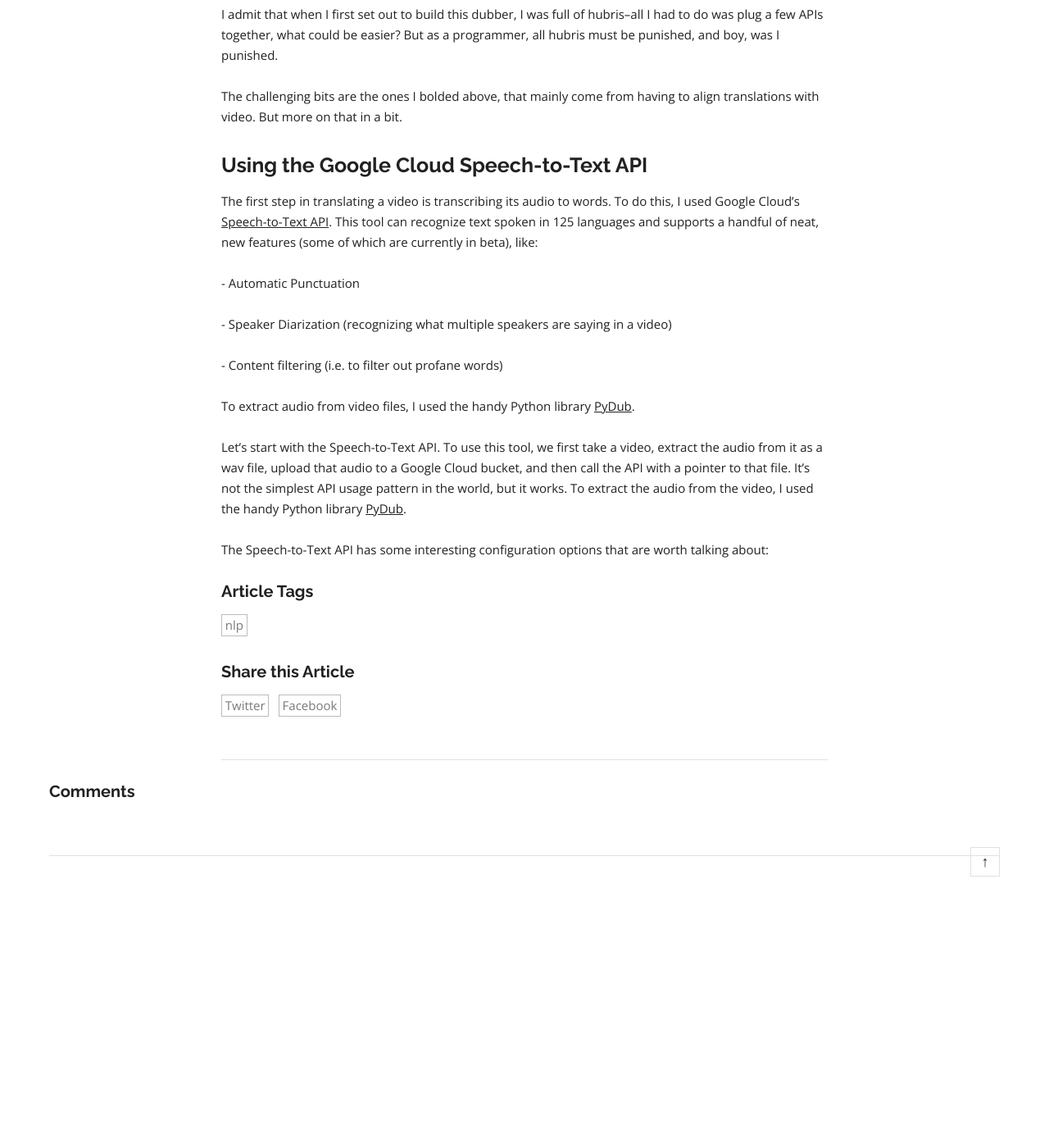
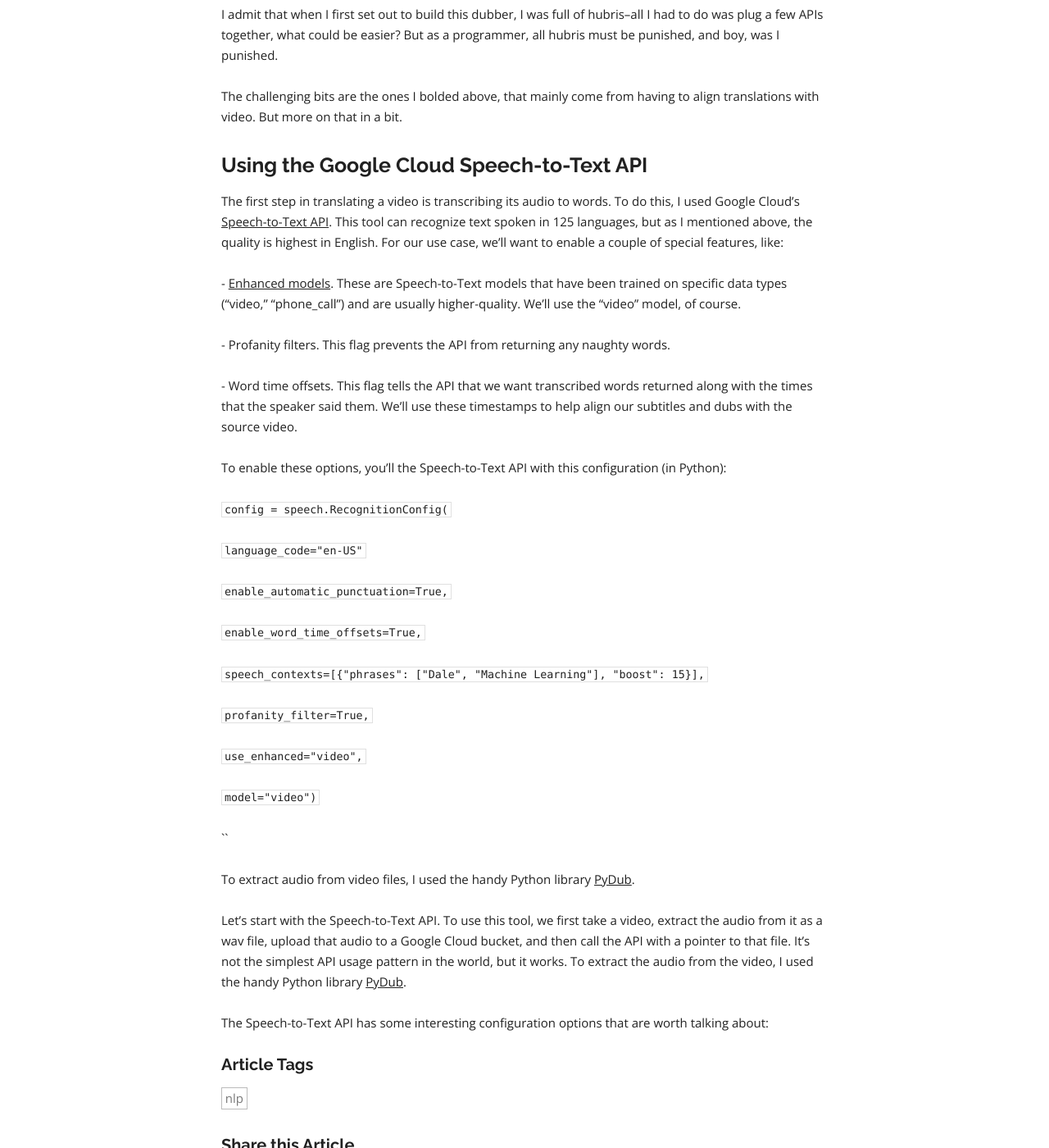
Before and after one commit to dalequark/daleonai, a Jekyll site: the page built from _posts/2021-02-02-ai-dubs-over-subs-translating-and-dubbing-videos-with-ai.md, in a window 1280 px wide and 1400 px high, scrolled down 3557 px. Shown: the whole window at 82% size. Built offline with Jekyll 4.4.1, drawn with Linux system fonts in a browser that asks for light colours; some web fonts are replaced; a script that is not in the unit is left out; comment, search, counter and statistics services are not loaded; before the commit the page ends 4651 px from its top, so only the background shows below that.

Commit message:
Update Blog “2021-02-02-ai-dubs-over-subs-translating-and-dubbing-videos-with-ai”

```diff
--- a/_posts/2021-02-02-ai-dubs-over-subs-translating-and-dubbing-videos-with-ai.md
+++ b/_posts/2021-02-02-ai-dubs-over-subs-translating-and-dubbing-videos-with-ai.md
@@ -66,15 +66,33 @@
 
 ## Using the Google Cloud Speech-to-Text API
 
-The first step in translating a video is transcribing its audio to words. To do this, I used Google Cloud's [Speech-to-Text API](?utm_source=blog&utm_medium=partner&utm_campaign=CDR_dal_aiml_ai-dubs_020221). This tool can recognize text spoken in 125 languages and supports a handful of neat, new features (some of which are currently in beta), like:
+The first step in translating a video is transcribing its audio to words. To do this, I used Google Cloud's [Speech-to-Text API](?utm_source=blog&utm_medium=partner&utm_campaign=CDR_dal_aiml_ai-dubs_020221). This tool can recognize text spoken in 125 languages, but as I mentioned above, the quality is highest in English. For our use case, we'll want to enable a couple of special features, like:
 
-\-  Automatic Punctuation
+\- [Enhanced models](cloud.google.com/speech-to-text?utm_source=blog&utm_medium=partner&utm_campaign=CDR_dal_aiml_ai-dubs_020221). These are Speech-to-Text models that have been trained on specific data types ("video," "phone_call") and are usually higher-quality. We'll use the "video" model, of course.
 
-\- Speaker Diarization (recognizing what multiple speakers are saying in a video)
+\- Profanity filters. This flag prevents the API from returning any naughty words.
 
-\- Content filtering (i.e. to filter out profane words)
+\- Word time offsets. This flag tells the API that we want transcribed words returned along with the times that the speaker said them. We'll use these timestamps to help align our subtitles and dubs with the source video.
 
+To enable these options, you'll the Speech-to-Text API with this configuration (in Python):
 
+`config = speech.RecognitionConfig(`
+
+`language_code="en-US"`
+
+`enable_automatic_punctuation=True,`
+
+`enable_word_time_offsets=True,`
+
+`speech_contexts=[{"phrases": ["Dale", "Machine Learning"], "boost": 15}],`
+
+`profanity_filter=True,`
+
+`use_enhanced="video",`
+
+`model="video")`
+
+``
 
 To extract audio from video files, I used the handy Python library [PyDub](https://github.com/jiaaro/pydub).
 
```
